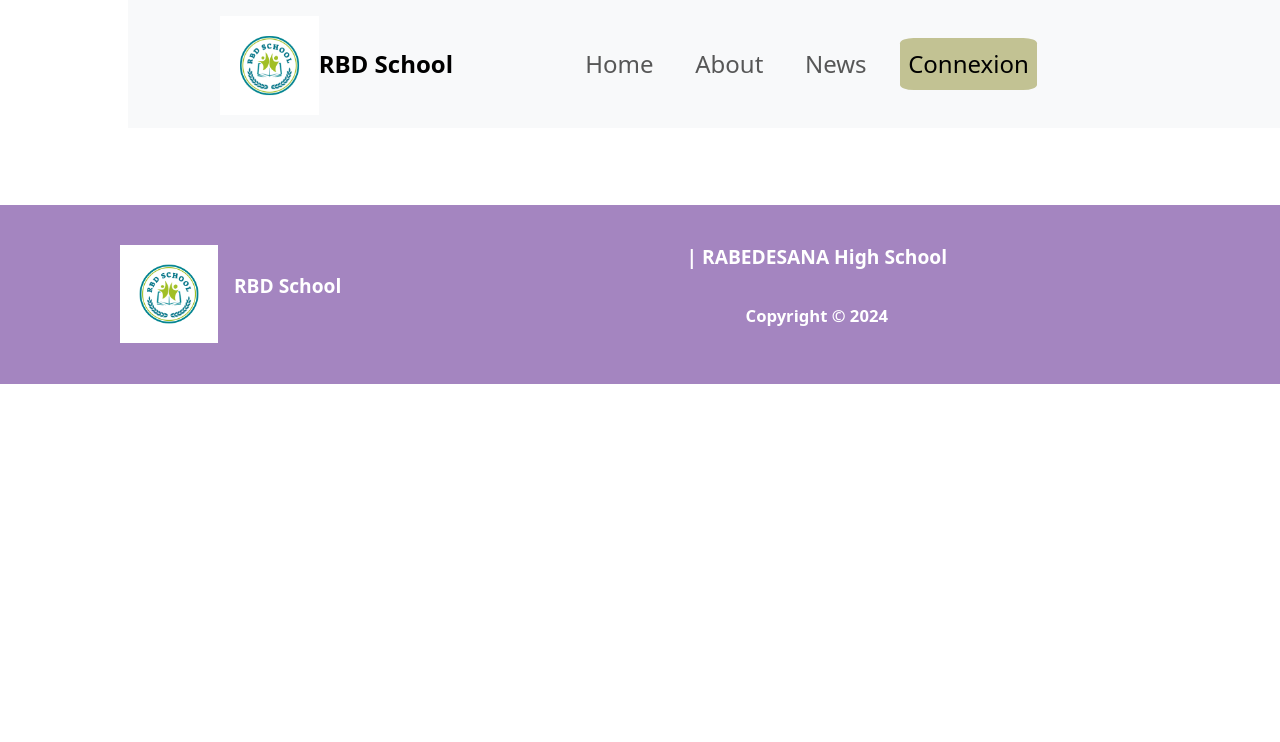
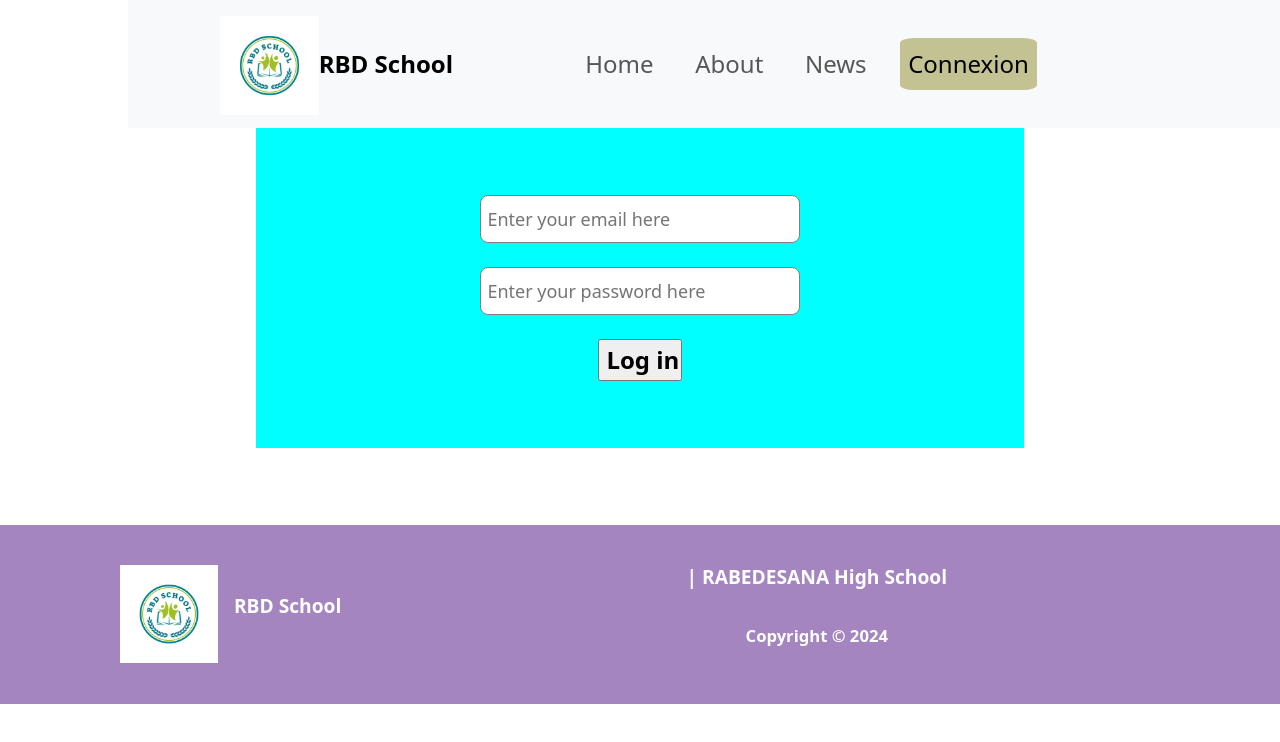
Before and after one commit to rbd3/school-react, a React (Vite) app: page /connexion in a window 1280 px wide. Shown: the top 742 px of the page. Built offline with nearby package versions, Linux system fonts and the light colour scheme.

Commit message:
Add login page

```diff
--- a/src/App.jsx
+++ b/src/App.jsx
@@ -5,6 +5,7 @@ import Greeting from './components/Greeting';
 import Program from './components/Program';
 import Teachers from './components/Teachers';
 import About from './components/About';
+import Login from './components/Login';
 
 function App() {
   return (
@@ -19,6 +20,7 @@ function App() {
           </>
         } />
         <Route path="/about" element={<About />} />
+        <Route path="/connexion" element={<Login />} />
 
       </Routes>
       <Footer />
--- /dev/null
+++ b/src/assets/login.css
@@ -0,0 +1,39 @@
+.mainContainer {
+    flex-direction: column;
+    display: flex;
+    align-items: center;
+    justify-content: center;
+    background-color: aqua;
+    width: 60vw;
+    height: 40vh;
+    margin-left: 20%;
+  }
+
+
+
+  .inputContainer {
+    display: flex;
+    flex-direction: column;
+    align-items: flex-start;
+    justify-content: center;
+  }
+
+  .inputContainer > .errorLabel {
+    color: red;
+    font-size: 1rem;
+  }
+
+  .inputBox {
+    height: 6vh;
+    width: 25vw;
+    font-size: large;
+    border-radius: 8px;
+    border: 1px solid grey;
+    padding-left: 2%;
+  }
+
+  .inputButton {
+    width: 6.5vw;
+    font-size: 1.5rem;
+    font-weight: bolder;
+  }
--- /dev/null
+++ b/src/components/Login.jsx
@@ -0,0 +1,59 @@
+import React, { useState } from 'react'
+import { useNavigate } from 'react-router-dom'
+import '../assets/login.css'
+
+const Login = (props) => {
+  const [email, setEmail] = useState('')
+  const [password, setPassword] = useState('')
+  const [emailError, setEmailError] = useState('')
+  const [passwordError, setPasswordError] = useState('')
+
+  const navigate = useNavigate()
+
+  const onButtonClick = () => {
+    setEmailError('')
+    setPasswordError('')
+
+    if (email === '') {
+      setEmailError('Email is required')
+    }
+
+    if (password === '') {
+      setPasswordError('Password is required')
+    }
+
+    if (email === ' ' && password === ' ') {
+      navigate('/') // Redirect to home page
+  }
+}
+
+  return (
+    <div className={'mainContainer'}>
+      <div className={'inputContainer'}>
+        <input
+          value={email}
+          placeholder="Enter your email here"
+          onChange={(ev) => setEmail(ev.target.value)}
+          className={'inputBox'}
+        />
+        <label className="errorLabel">{emailError}</label>
+      </div>
+      <br />
+      <div className={'inputContainer'}>
+        <input
+          value={password}
+          placeholder="Enter your password here"
+          onChange={(ev) => setPassword(ev.target.value)}
+          className={'inputBox'}
+        />
+        <label className="errorLabel">{passwordError}</label>
+      </div>
+      <br />
+      <div className={'inputContainer'}>
+        <input className={'inputButton'} type="button" onClick={onButtonClick} value={'Log in'} />
+      </div>
+    </div>
+  )
+}
+
+export default Login
```
